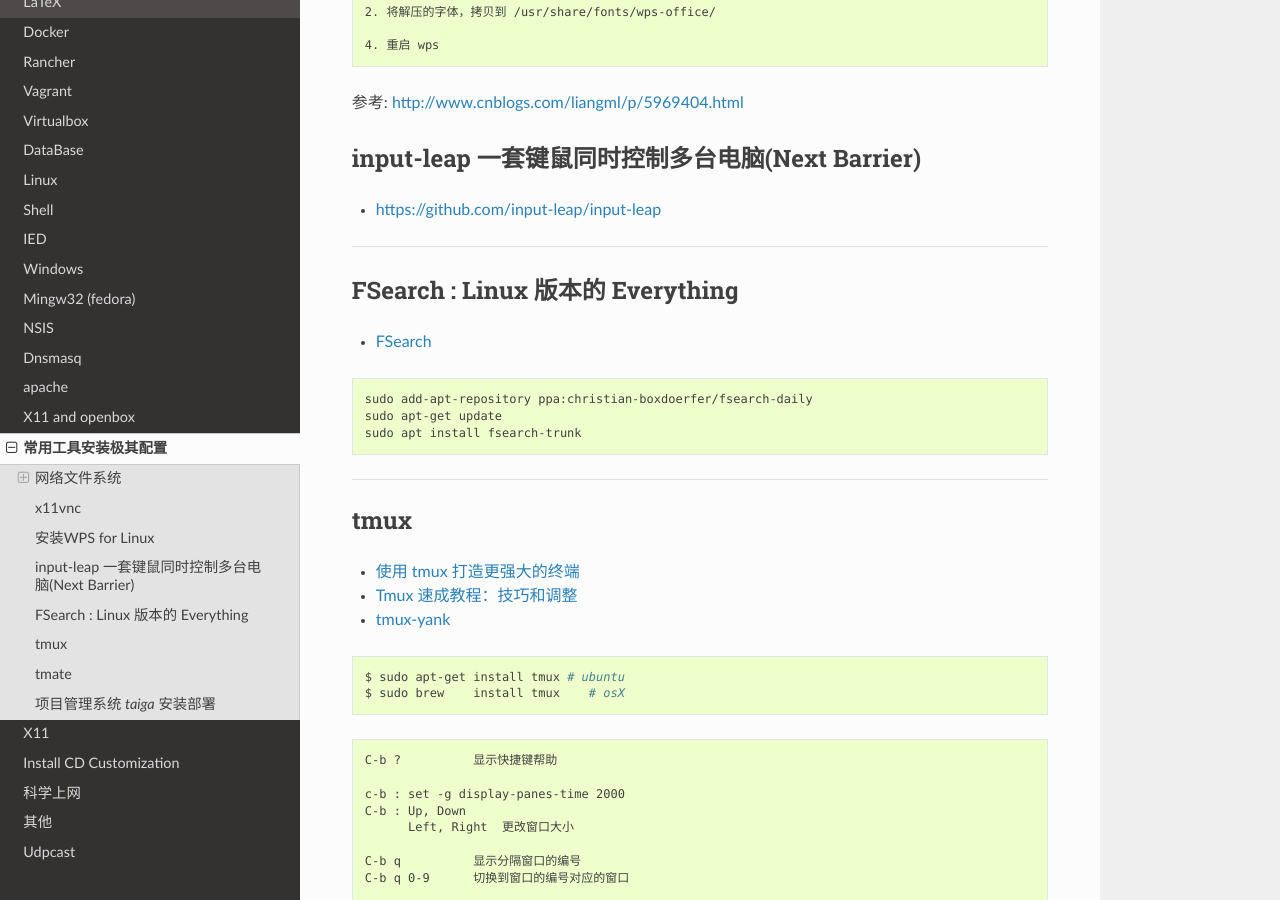
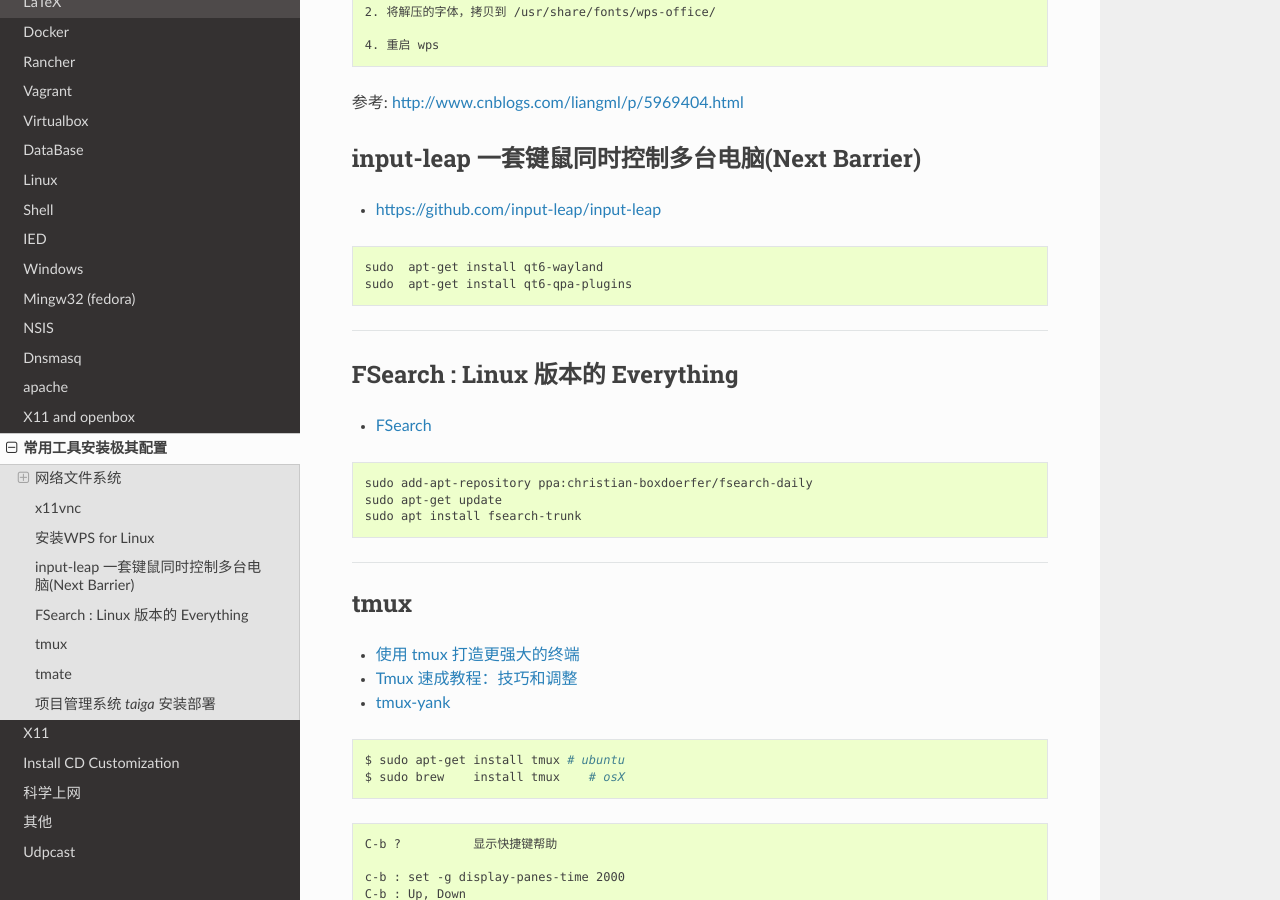
Before and after one commit to my-rds-store/my_space, a Sphinx documentation site: the page built from source/linux_tools_cfg/index.rst, in a window 1280 px wide and 900 px high, scrolled down 4030 px. Built offline with Sphinx 7.4.7 and the Read the Docs theme 3.1.0, drawn with Linux system fonts in a browser that asks for light colours.

Commit message:
updat e...

```diff
--- a/source/linux_tools_cfg/index.rst
+++ b/source/linux_tools_cfg/index.rst
@@ -247,6 +247,11 @@
 
 * https://github.com/input-leap/input-leap
 
+.. code:: bash
+
+    sudo  apt-get install qt6-wayland
+    sudo  apt-get install qt6-qpa-plugins
+
 
 
 -----
```
